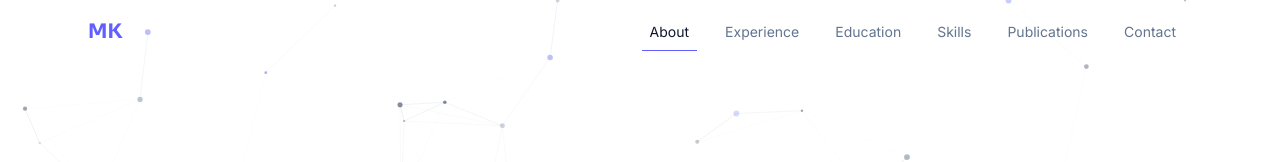
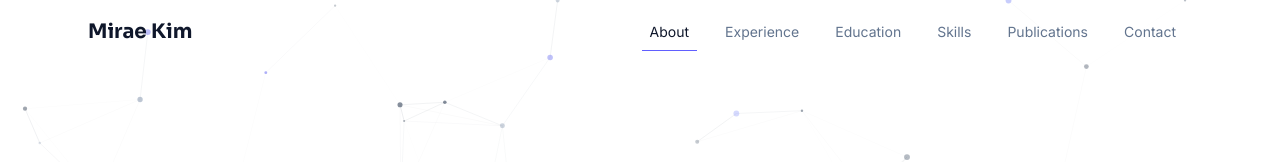
Before and after one commit to miraekiim/mirae-portfolio, a Next.js app: page / in a window 1280 px wide. Shown: the top 162 px of the page. Built offline with nearby package versions, Linux system fonts and the light colour scheme.

Commit message:
design: header 변경

```diff
--- a/src/components/layout/Navbar.tsx
+++ b/src/components/layout/Navbar.tsx
@@ -63,8 +63,8 @@ export function Navbar() {
             }}
             className="group relative font-heading text-xl font-bold"
           >
-            <span className="text-indigo-500 font-bold">
-              MK
+            <span className="text-slate-900 font-bold">
+              Mirae Kim
             </span>
             <span className="absolute -bottom-1 left-0 h-px w-0 bg-indigo-500 transition-all duration-300 group-hover:w-full" />
           </a>
```
